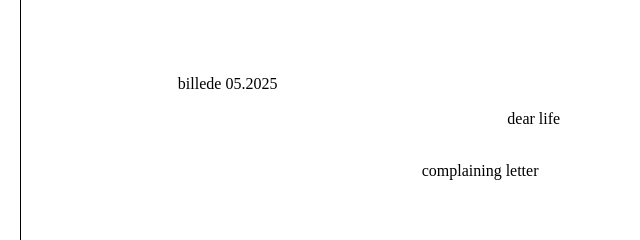
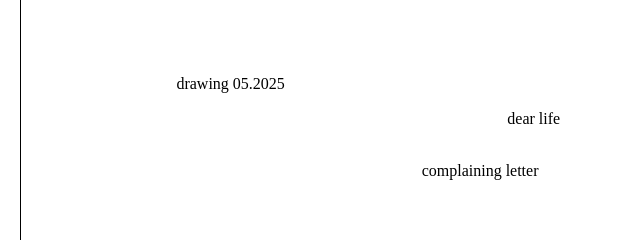
Before and after one commit to EKNDK1/throughthefence, a plain HTML site: page index.html in a window 1280 px wide. Shown: the part 199-439 px from the top of the page, 0-640 px from the left. Drawn offline with Linux system fonts and the light colour scheme.

Commit message:
Update index.html

```diff
--- a/index.html
+++ b/index.html
@@ -22,7 +22,7 @@
             <a href="#" onclick="changeValue('LetterOfComplaint')">complaining letter</a>
             <a href="#" onclick="changeValue('drawing')">drawing</a>
             <a href="#" onclick="changeValue('dearLife')">dear life</a>
-            <a href="#" onclick="changeValue('billedeMaj2025')">billede 05.2025</a>
+            <a href="#" onclick="changeValue('billedeMaj2025')">drawing 05.2025</a>
 
         </div>
         <div id="pdf-container-hidden">
```
